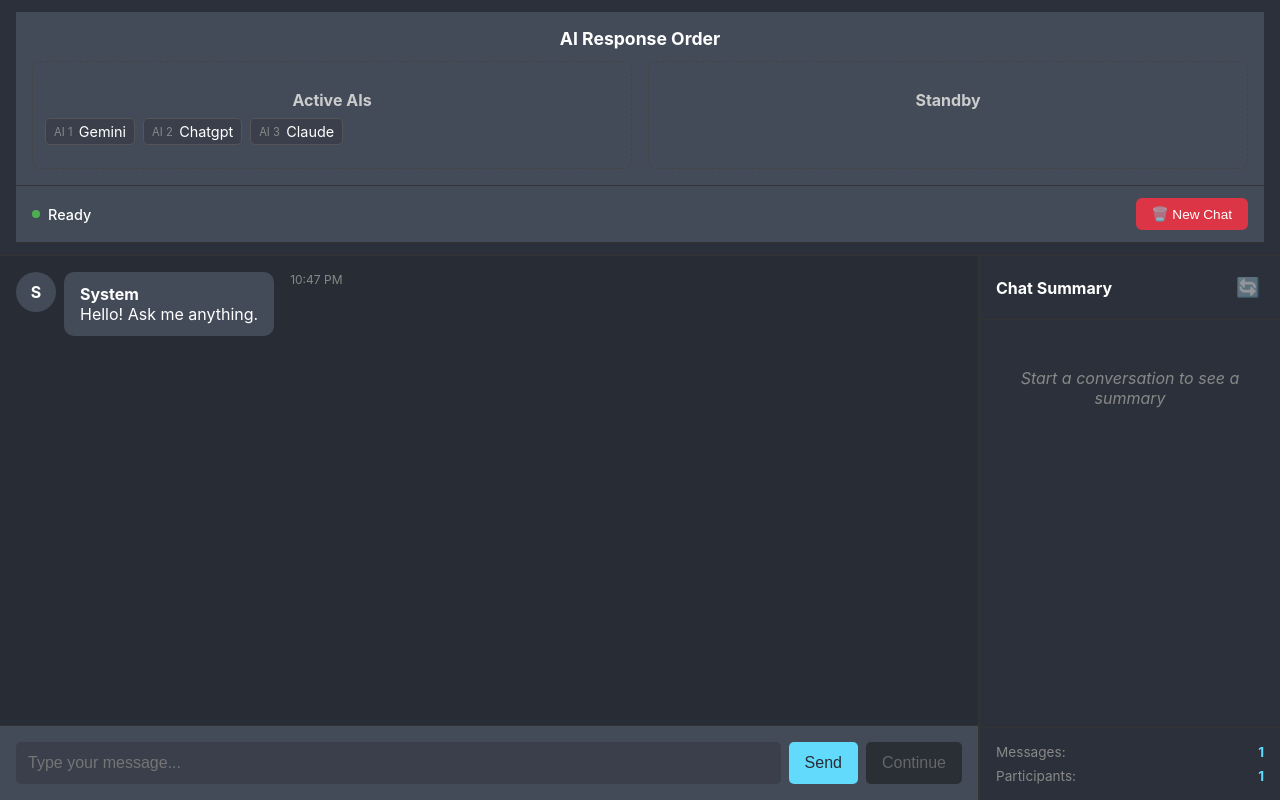
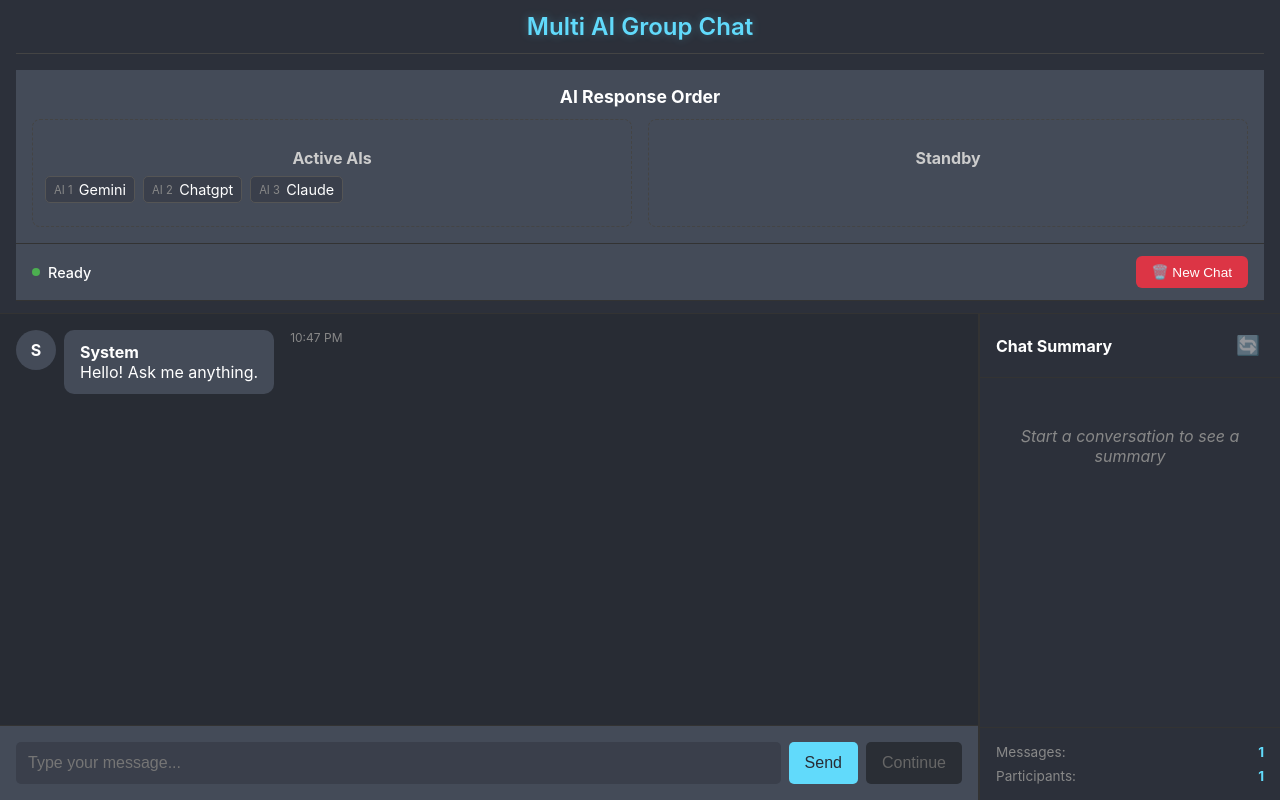
Before and after one commit to codingcorgis/multi-ai-chat, a React (Create React App) app: page / in a window 1280 px wide. Built offline with nearby package versions, Linux system fonts and the light colour scheme; the HTML template or start-up script is replaced by a standard one.

Commit message:
Add title header 'Multi AI Group Chat'

```diff
--- a/src/components/ChatWindow.js
+++ b/src/components/ChatWindow.js
@@ -150,6 +150,9 @@ const ChatWindow = () => {
     <div className="chat-window">
       {/* Fixed Header */}
       <div className="chat-header">
+        <div className="chat-title">
+          <h1>Multi AI Group Chat</h1>
+        </div>
         <ModelSelector
           selectedModels={selectedModels}
           onModelChange={setSelectedModels}
--- a/src/index.css
+++ b/src/index.css
@@ -41,6 +41,21 @@ code {
   border-bottom: 1px solid #333;
   flex-shrink: 0;
   background-color: #2c303a;
+}
+
+.chat-title {
+  text-align: center;
+  margin-bottom: 1rem;
+  padding-bottom: 0.75rem;
+  border-bottom: 1px solid #444;
+}
+
+.chat-title h1 {
+  margin: 0;
+  font-size: 1.5rem;
+  font-weight: 600;
+  color: var(--primary-color);
+  text-shadow: 0 0 10px rgba(97, 218, 251, 0.3);
 }
 
 .model-selector h2 {
```
